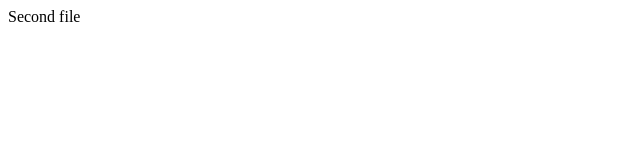
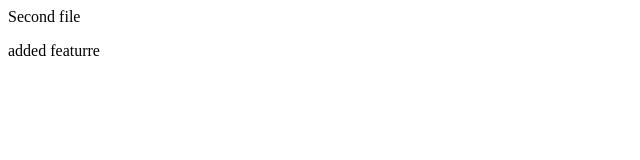
Before and after one commit to Vamshi-cyber/iste_local, a plain HTML site: page index.html in a window 1280 px wide. Shown: the full height of the page, 0-640 px from the left. Drawn offline with Linux system fonts and the light colour scheme.

Commit message:
added feature

```diff
--- a/index.html
+++ b/index.html
@@ -1 +1,2 @@
 <p>Second file</p>
+<p>added featurre</p>
```
